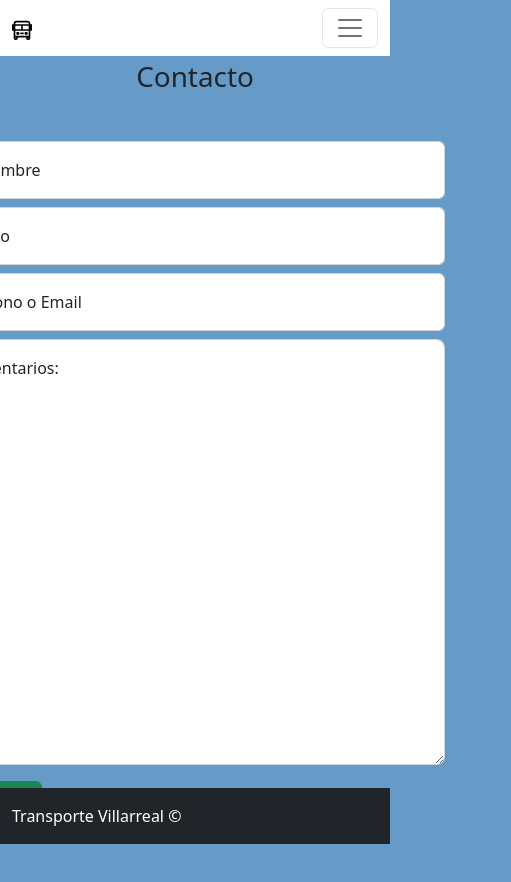
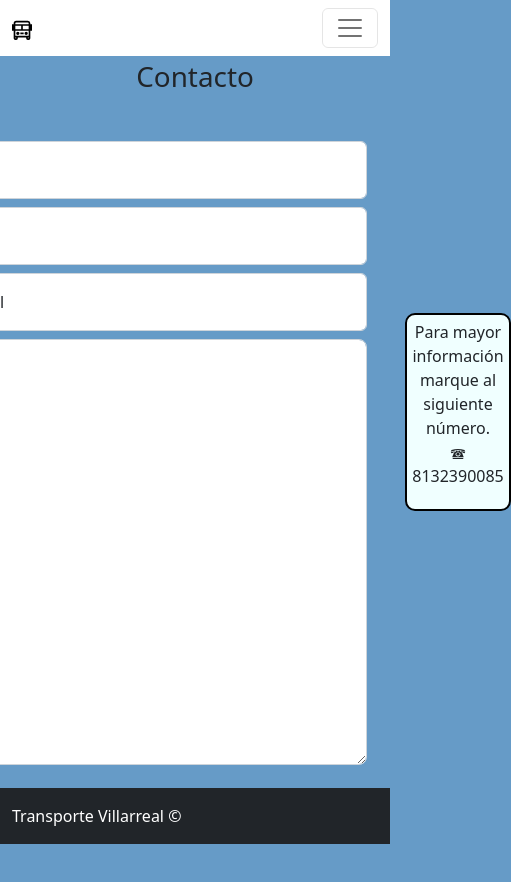
Before and after one commit to higashi04/mapShowing, a React (Create React App) app: page /contacto in a window 390 px wide. Shown: the top 882 px of the page, 511 px wide, since content can reach past the window. Built offline with nearby package versions, Linux system fonts and the light colour scheme.

Commit message:
add phone number, made some css changes

```diff
--- a/package.json
+++ b/package.json
@@ -13,6 +13,7 @@
     "dotenv": "^16.0.1",
     "jsonwebtoken": "^8.5.1",
     "leaflet": "^1.8.0",
+    "leaflet-routing-machine": "^3.2.12",
     "react": "^18.1.0",
     "react-bootstrap": "^2.4.0",
     "react-dom": "^18.1.0",
--- a/src/components/MapBio/MapView.jsx
+++ b/src/components/MapBio/MapView.jsx
@@ -10,6 +10,9 @@ const icon = new Icon({
   iconUrl: MapPointer,
   iconSize: [25, 25]
 })
+const coordinates = {
+  tvilla: [27.54760752232738, -99.56012727590763],
+}
 
 const MapView = () => {
   const { user } = useSelector((state) => state.auth);
@@ -49,7 +52,7 @@ const MapView = () => {
         {user.company}
         </Popup>
       </Marker>
-      <Marker position={[27.54760752232738, -99.56012727590763]} icon={icon}>
+      <Marker position={coordinates.tvilla} icon={icon}>
         <Popup>
           Transporte Villarreal
         </Popup>
--- a/src/pages/Contacto/Contacto.css
+++ b/src/pages/Contacto/Contacto.css
@@ -2,6 +2,7 @@
     display: flex;
     align-items: center;
     justify-content: center;
+    flex-direction: row;
 }
 
 .contact-input {
@@ -12,9 +13,24 @@
 #floatingComments {
     height: 426px;
 }
-
+.phoneBox{
+    margin-left: 50px;
+    border: 2px solid black;
+    border-radius: 10px;
+    background-color: azure;
+    margin-bottom: 200px;
+    padding: 5px;
+    text-align: center;
+}
 @media only screen and (max-device-width: 500px) {
     .contact-input{
         width: 290px;
     }
+    .contact-box{
+        flex-direction: column;
+    }
+    .phoneBox{
+        width: 290px;
+        margin-right: 50px;
+    }
 }
--- a/src/pages/Contacto/Contacto.jsx
+++ b/src/pages/Contacto/Contacto.jsx
@@ -2,6 +2,7 @@ import React, { useState, useEffect } from "react";
 import { useNavigate } from "react-router-dom";
 import axios from "axios";
 import "./Contacto.css";
+import { GiRotaryPhone } from "react-icons/gi";
 
 const Contacto = () => {
   const [name, setName] = useState("");
@@ -11,40 +12,42 @@ const Contacto = () => {
   useEffect(() => {
     document.body.style.backgroundColor = "#669BC7";
   });
-  const resetForm = () =>{
-    setName('')
-    setContact('')
-    setReason('')
-    setText('')
-  }
-  const navigate = useNavigate()
+  const resetForm = () => {
+    setName("");
+    setContact("");
+    setReason("");
+    setText("");
+  };
+  const navigate = useNavigate();
   const submitHandler = (e) => {
-    e.preventDefault()
+    e.preventDefault();
     axios({
       method: "POST",
-      url: 'https://afternoon-citadel-81863.herokuapp.com/clientes/sendmail',
+      url: "https://afternoon-citadel-81863.herokuapp.com/clientes/sendmail",
       data: {
         name: name,
         reason: reason,
         contact: contact,
-        text: text
+        text: text,
+      },
+    }).then((response) => {
+      if (response.data.status === "success") {
+        alert(
+          "Su forma ha sido mandada, pronto estaremos en contacto con usted."
+        );
+        resetForm();
+      } else {
+        alert("Se produjo un error, favor de volver a intentar.");
       }
-    }).then((response) => {
-      if(response.data.status === 'success'){
-        alert('Su forma ha sido mandada, pronto estaremos en contacto con usted.')
-        resetForm()
-      }else{
-        alert('Se produjo un error, favor de volver a intentar.')
-      }
-    })
-    navigate('/')
-  }
+    });
+    navigate("/");
+  };
 
   return (
     <>
-      <h1 className="contact-title mb-5">Contacto</h1>
-      <div className="container contact-box">
-        <form action="" method="POST" onSubmit={(e)=> submitHandler(e)}>
+      <h1 className="container contact-title mb-5">Contacto</h1>
+      <div className="contact-box">
+        <form action="" method="POST" onSubmit={(e) => submitHandler(e)}>
           <div className="row form-floating pb-2">
             <input
               type="text"
@@ -53,7 +56,7 @@ const Contacto = () => {
               id="user"
               placeholder="Su nombre"
               value={name}
-              onChange={e => setName(e.target.value)}
+              onChange={(e) => setName(e.target.value)}
               required
             />
             <label htmlFor="user">Su nombre</label>
@@ -65,7 +68,7 @@ const Contacto = () => {
               className="form-control"
               id="reason"
               value={reason}
-              onChange={e => setReason(e.target.value)}
+              onChange={(e) => setReason(e.target.value)}
               placeholder="Motivo"
               required
             />
@@ -78,7 +81,7 @@ const Contacto = () => {
               className="form-control"
               id="contact"
               value={contact}
-              onChange={e => setContact(e.target.value)}
+              onChange={(e) => setContact(e.target.value)}
               placeholder="Teléfono o Email"
               required
             />
@@ -91,7 +94,7 @@ const Contacto = () => {
               name="text"
               id="floatingComments"
               placeholder="Comentarios:"
-              onChange={e => setText(e.target.value)}
+              onChange={(e) => setText(e.target.value)}
               value={text}
             ></textarea>
             <label htmlFor="floatingComments" className="form-label">
@@ -99,9 +102,16 @@ const Contacto = () => {
             </label>
           </div>
           <div className="mb-5">
-          <button className="btn btn-success mt-3 mb-3">Mandar</button>
+            <button className="btn btn-success mt-3 mb-3">Mandar</button>
           </div>
         </form>
+        <div className="phoneBox">
+          <p>
+            Para mayor información marque al siguiente número.
+            <br />
+           <GiRotaryPhone/> 8132390085
+          </p>
+        </div>
       </div>
     </>
   );
--- a/src/pages/Drivers/Drivers.jsx
+++ b/src/pages/Drivers/Drivers.jsx
@@ -80,7 +80,7 @@ const Drivers = () => {
   return (
     <main className="pb-5 data-box">
       <div className="dataBox">
-      <h1>Choferes de {company}</h1>
+      <h1>Choferes de {company.length === 3 ? company.toUpperCase() : company}</h1>
 
 { isLoading ? <Spinner/> : data.map((item) => (
   <DriverBox key={item._id} name={item.name} id={item._id} />
--- a/src/pages/Login/Login.jsx
+++ b/src/pages/Login/Login.jsx
@@ -15,7 +15,7 @@ const Login = () => {
   const navigate = useNavigate();
   const dispatch = useDispatch();
 
-  const {user, isLoading, isError, isSuccess ,message} = useSelector((state) => state.auth)
+  const {user, isError, isSuccess ,message} = useSelector((state) => state.auth)
 
   useEffect(() => {
     document.body.style.backgroundColor = "#669BC7";
--- a/src/pages/ProfilePage/Profile.jsx
+++ b/src/pages/ProfilePage/Profile.jsx
@@ -36,7 +36,7 @@ export default function Profile() {
       </div>
       <div className="row my-3">
         <div className="col-6">Empresa</div>
-        <div className="col-6">{company}</div>
+        <div className="col-6">{company.length === 3 ? company.toUpperCase() : company}</div>
       </div>
       <div className="row my-3">
         <div className="col-12 profile-notice">
```
Also changed, not shown: 1 other file (tests, documents, lock files or other folders).
